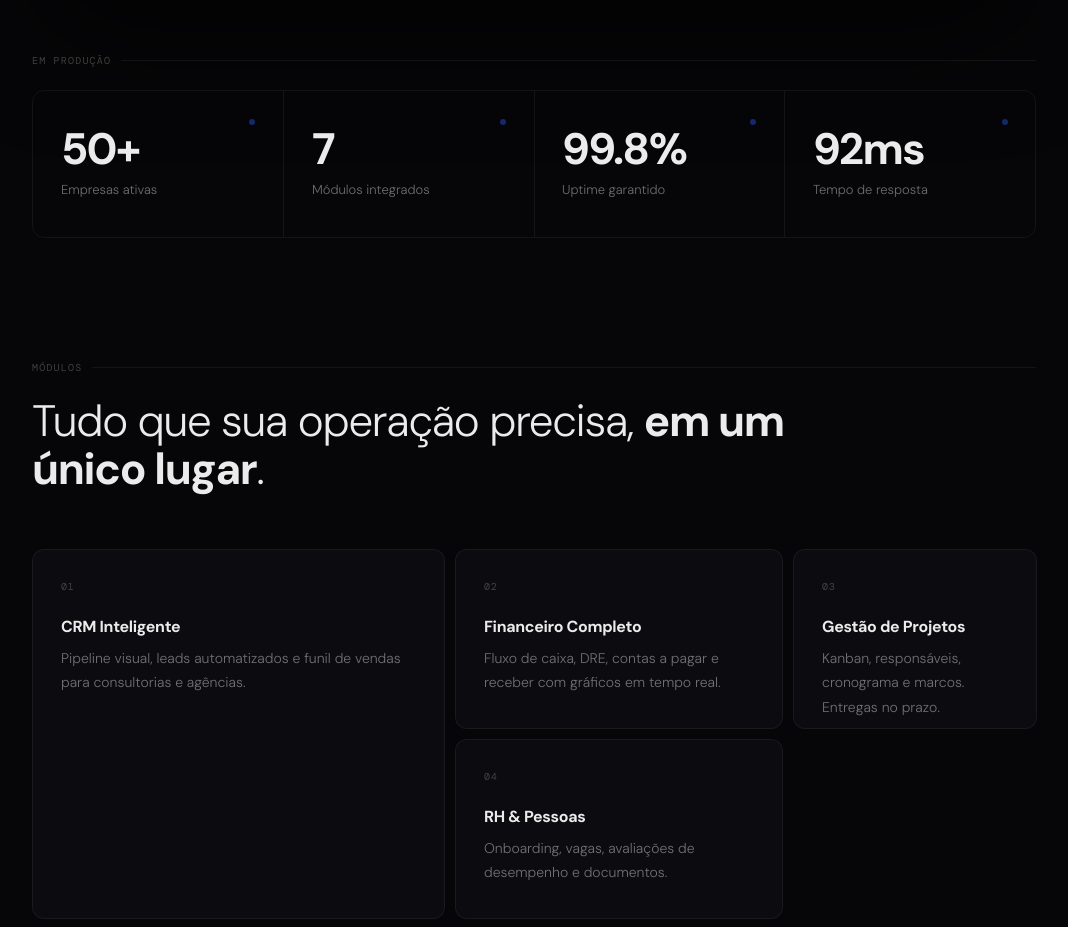
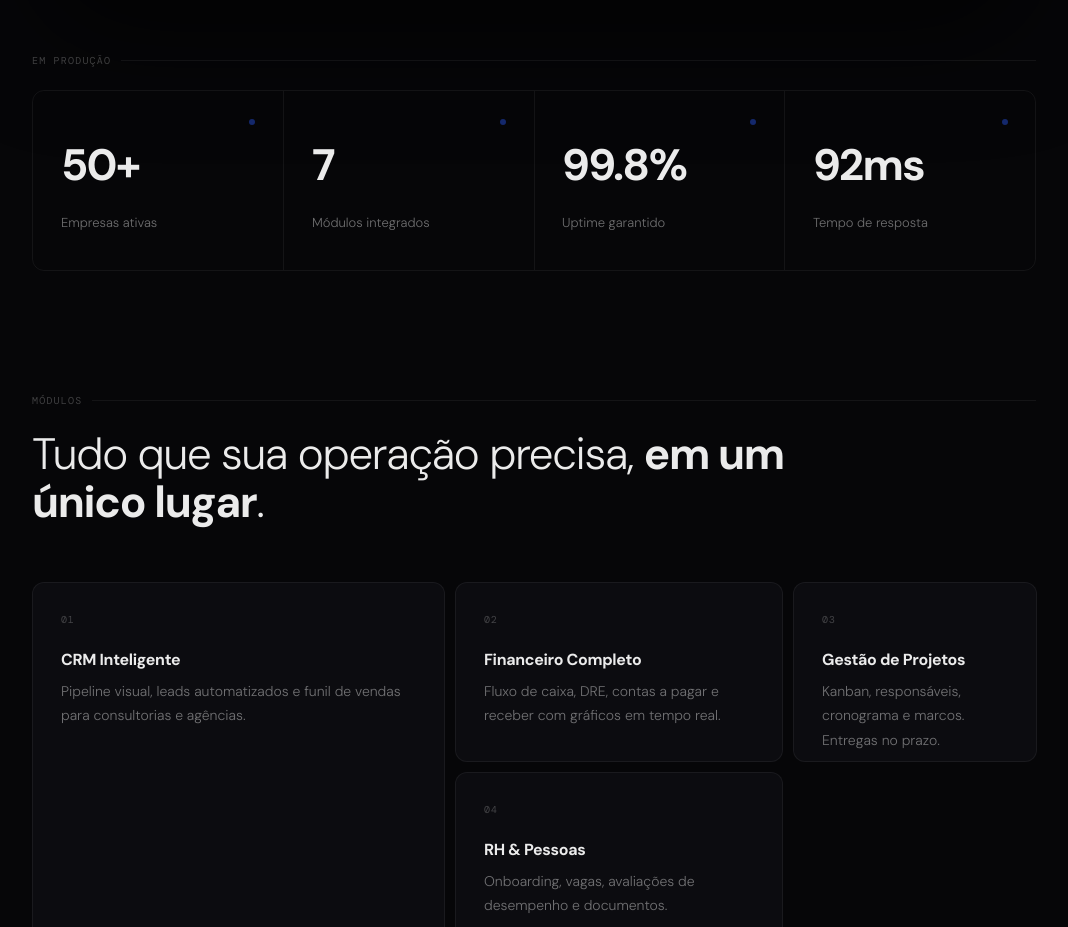
Before and after one commit to LucianoSantos95/gestaofocus-prime, a React (Vite) app: page /hub-empresarial in a window 1280 px wide. Shown: the part 1560-2487 px from the top of the page, without its empty margins (106-1174 px from the left). Built offline with nearby package versions, Linux system fonts and the light colour scheme.

Commit message:
Changes
Co-authored-by: LucianoSantos95 <201101409+LucianoSantos95@users.noreply.github.com>

```diff
--- a/src/pages/HubEmpresarial.tsx
+++ b/src/pages/HubEmpresarial.tsx
@@ -5,6 +5,7 @@ import Navigation from "@/components/Navigation";
 import Footer from "@/components/Footer";
 import StickyMobileCTA from "@/components/hub/StickyMobileCTA";
 import NotionReferrerBanner from "@/components/hub/NotionReferrerBanner";
+import { CountUp } from "@/hooks/useCountUp";
 import {
   Accordion,
   AccordionContent,
@@ -175,7 +176,7 @@ const HubEmpresarial = () => {
             { n: "92ms", l: "Tempo de resposta" },
           ].map((m) => (
             <div key={m.l} className="mr-item">
-              <p className="mr-num">{m.n}</p>
+              <p className="mr-num"><CountUp value={m.n} /></p>
               <p className="mr-label">{m.l}</p>
             </div>
           ))}
```
